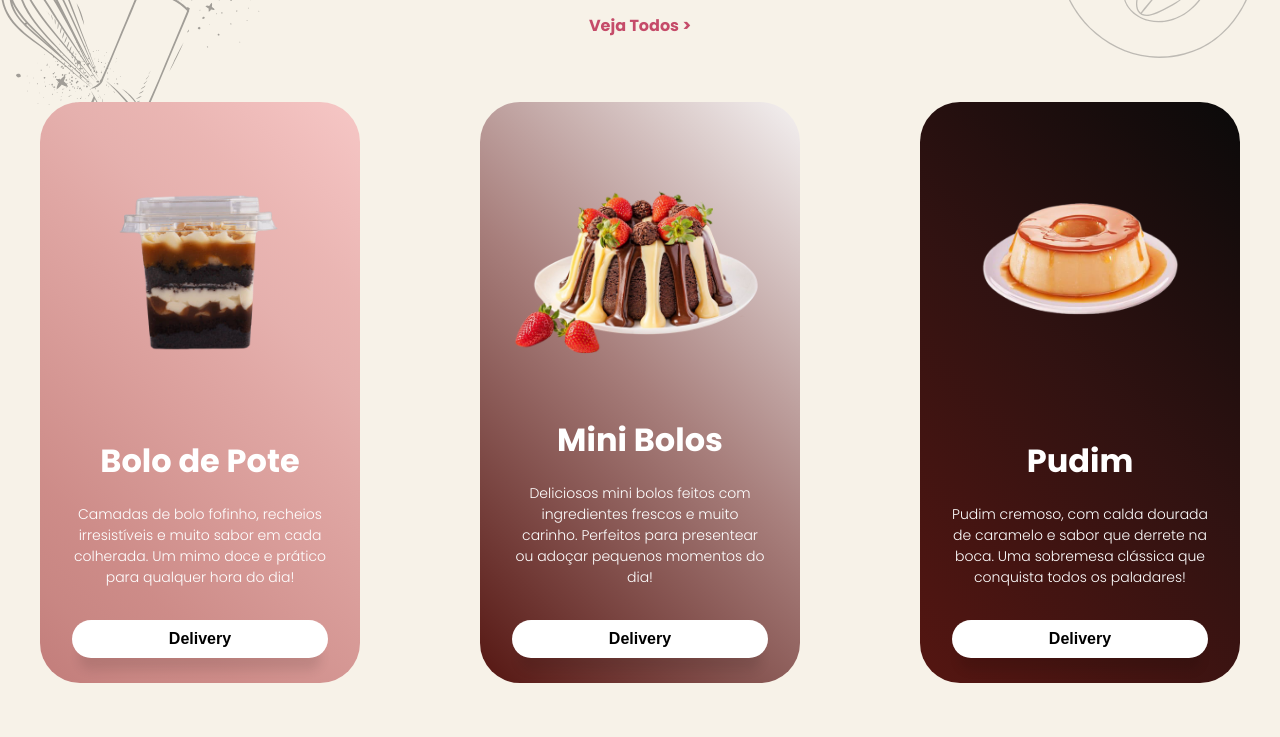
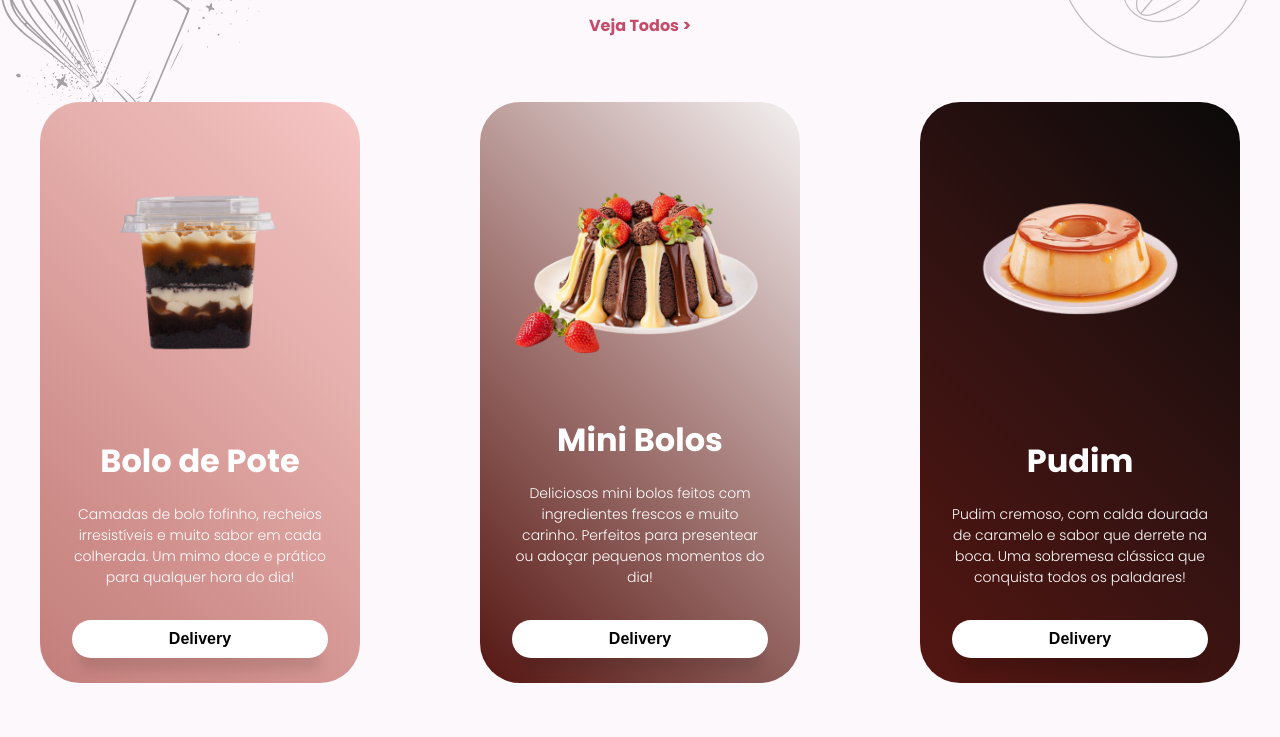
Before and after one commit to La-Dulce/ladulcedoceria.com.br, a plain HTML site: page index.html in a window 1280 px wide. Shown: the part 755-1492 px from the top of the page. Drawn offline with Linux system fonts and the light colour scheme.

Commit message:
feat: fix bg color

```diff
--- a/styles/style.css
+++ b/styles/style.css
@@ -8,7 +8,7 @@
 }
 
 body {
-  background-color: #f7f2e8;
+  background-color: #fcf8fb;
   font-family: 'Poppins', sans-serif;
   font-weight: 500;
 }
```
